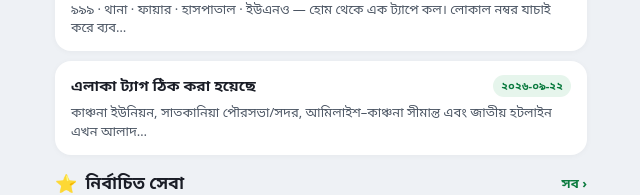
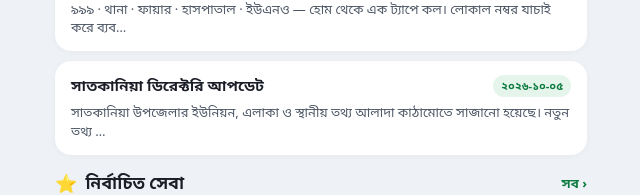
Before and after one commit to abbasali01843/bangladesh-local-directory, a Next.js app: page / in a window 1280 px wide. Shown: the part 1909-2104 px from the top of the page, without its empty margins (319-959 px from the left). Built offline with nearby package versions, Linux system fonts and the light colour scheme; no server answers; the database is empty.

Commit message:
fix: remove legacy Kanchana homepage notice

```diff
--- a/data/notices.ts
+++ b/data/notices.ts
@@ -16,9 +16,9 @@ export const notices: Notice[] = [
   },
   {
     id: "n1",
-    title: "এলাকা ট্যাগ ঠিক করা হয়েছে",
-    body: "কাঞ্চনা ইউনিয়ন, সাতকানিয়া পৌরসভা/সদর, আমিলাইশ–কাঞ্চনা সীমান্ত এবং জাতীয় হটলাইন এখন আলাদা ট্যাগে। সদরের হাসপাতাল আর কাঞ্চনার তালিকায় মিশবে না।",
-    date: "২০২৬-০৯-২২",
+    title: "সাতকানিয়া ডিরেক্টরি আপডেট",
+    body: "সাতকানিয়া উপজেলার ইউনিয়ন, এলাকা ও স্থানীয় তথ্য আলাদা কাঠামোতে সাজানো হয়েছে। নতুন তথ্য যাচাই করে ধাপে ধাপে যোগ করা হচ্ছে।",
+    date: "২০২৬-১০-০৫",
     type: "info",
   },
   {
```
